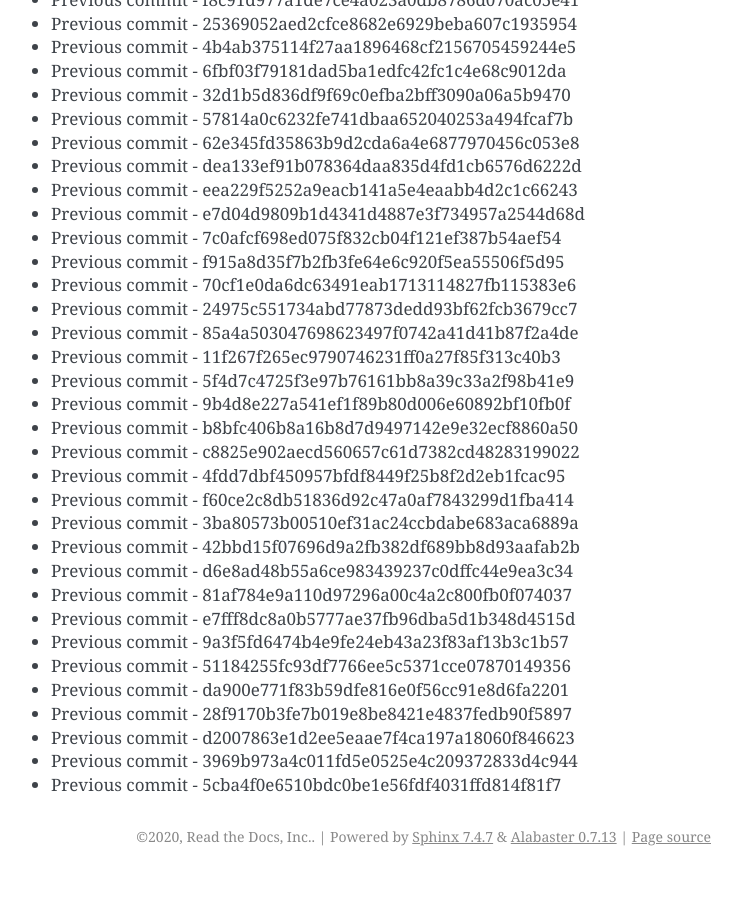
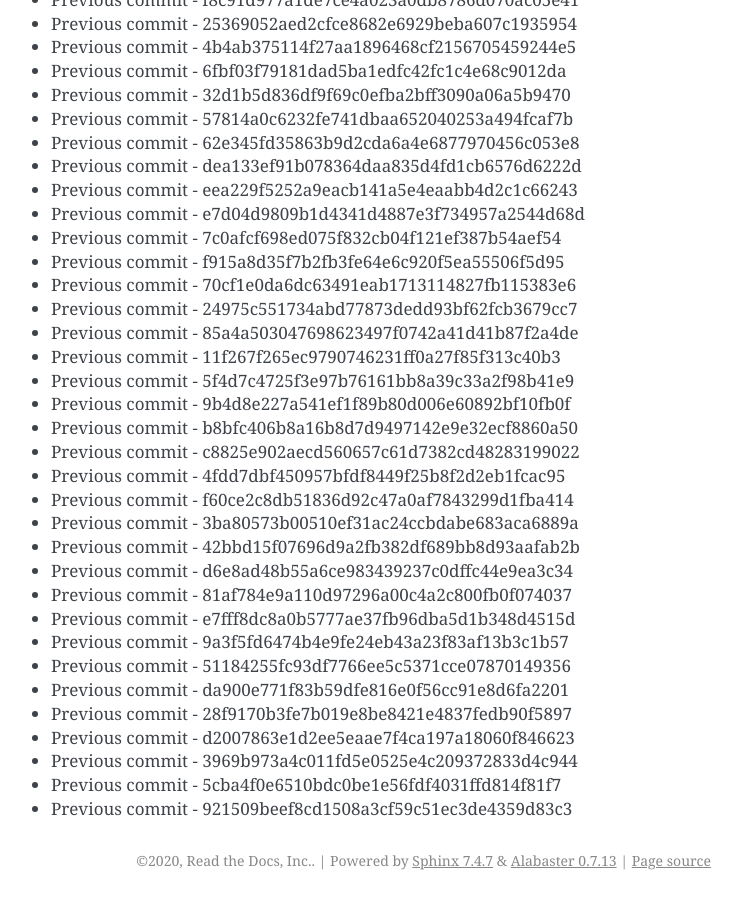
Before and after one commit to readthedocs/rtd-git-stresstest, a Sphinx documentation site: the page built from docs/updates.rst, in a window 1280 px wide and 900 px high, scrolled down 99151 px. Shown: the whole window, without its empty margins (399-1141 px from the left). Built offline with Sphinx 7.4.7, drawn with Linux system fonts in a browser that asks for light colours; before the commit the page ends 100027 px from its top, so only the background shows below that.

Commit message:
Generating commit from previous: 921509beef8cd1508a3cf59c51ec3de4359d83c3

```diff
--- a/docs/updates.rst
+++ b/docs/updates.rst
@@ -4198,3 +4198,4 @@ It can be tested for any performance characteristics.
 * Previous commit - d2007863e1d2ee5eaae7f4ca197a18060f846623
 * Previous commit - 3969b973a4c011fd5e0525e4c209372833d4c944
 * Previous commit - 5cba4f0e6510bdc0be1e56fdf4031ffd814f81f7
+* Previous commit - 921509beef8cd1508a3cf59c51ec3de4359d83c3
```
